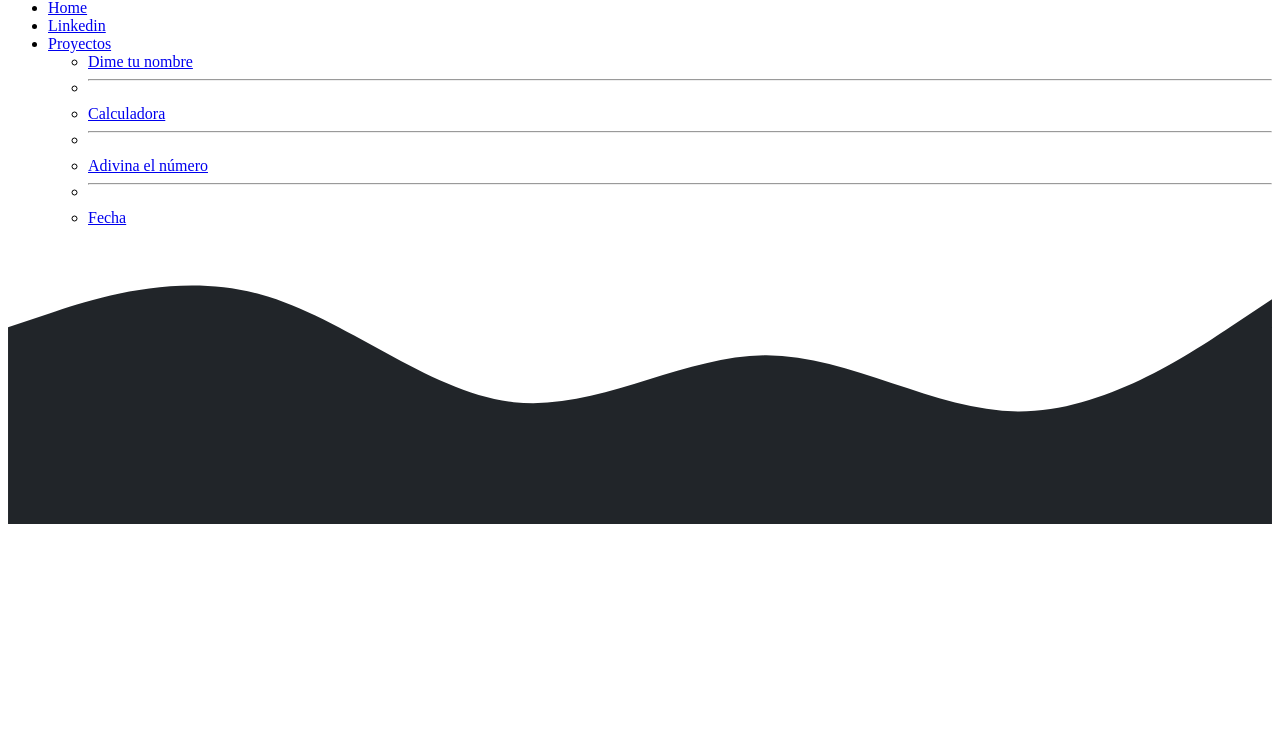
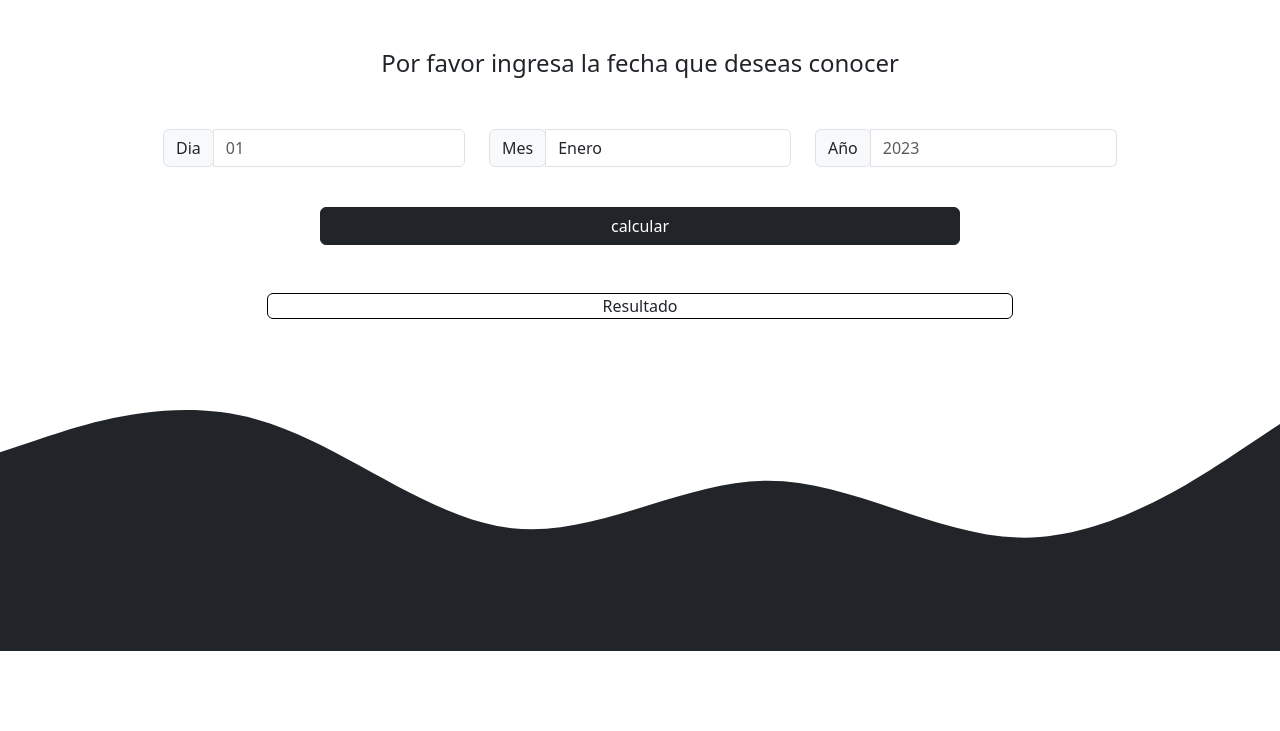
Before and after one commit to alexismoreno9811/ch26-web06-bootsrap, a plain HTML site: page assets/htmls/fecha.html in a window 1280 px wide. Shown: the part 69-800 px from the top of the page. Drawn offline with nearby package versions, Linux system fonts and the light colour scheme.

Commit message:
ci: calcular fecha

```diff
--- a/assets/htmls/fecha.html
+++ b/assets/htmls/fecha.html
@@ -4,6 +4,8 @@
   <meta charset="UTF-8">
   <meta http-equiv="X-UA-Compatible" content="IE=edge">
   <meta name="viewport" content="width=device-width, initial-scale=1.0">
+  <link href="https://cdn.jsdelivr.net/npm/bootstrap@5.3.0-alpha3/dist/css/bootstrap.min.css" rel="stylesheet"
+    integrity="sha384-KK94CHFLLe+nY2dmCWGMq91rCGa5gtU4mk92HdvYe+M/SXH301p5ILy+dN9+nJOZ" crossorigin="anonymous">
   <title>Fecha</title>
 </head>
 <body>
@@ -42,7 +44,51 @@
     </div>
   </nav>
   <main>
-
+    <legend class="text-center my-5">Por favor ingresa la fecha que deseas conocer</legend>
+    <form class="row justify-content-center text-center my-4">
+      <div class="col-10 col-md-3">
+      <div class="input-group mb-3">
+        <div class="input-group-prepend">
+          <span class="input-group-text">Dia</span>
+        </div>
+        <input type="number" id="day" class="form-control" placeholder="01" aria-label="day" min="1" max="31" required>
+      </div></div>
+      <div class="col-10 col-md-3">
+        <div class="input-group mb-3">
+          <div class="input-group-prepend">
+            <span class="input-group-text">Mes</span>
+          </div>
+          <select id="month" type="text" class="form-control" placeholder="Enero" aria-label="month" required>
+            <option value="January" selected>Enero</option>
+            <option value="February">Febrero</option>
+            <option value="March">Marzo</option>
+            <option value="April">Abril</option>
+            <option value="May">Mayo</option>
+            <option value="June">Junio</option>
+            <option value="July">Julio</option>
+            <option value="August">Agosto</option>
+            <option value="September">Septiembre</option>
+            <option value="Octuber">Octubre</option>
+            <option value="November">Noviembre</option>
+            <option value="December">Diciembre</option>
+          </select>
+        </div>
+      </div>
+      <div class="col-10 col-md-3">
+          <div class="input-group mb-3">
+            <div class="input-group-prepend">
+              <span class="input-group-text">Año</span>
+            </div>
+            <input type="number" id="year" class="form-control" placeholder="2023" aria-label="year" min="1900" max="2023" required>
+        </div>
+      </div>
+      <div class="row justify-content-center text-center my-4">
+        <button id= "buttonCalcular" class="col-6 col-md-6 btn btn-dark" type="submit">calcular</button>
+      </div>
+      <div class="row justify-content-center text-center my-4">
+        <div id="result" class="col-9 col-md-7 border border-black rounded">Resultado</div>
+      </div>
+    </form>
   </main>
   <footer>
     <div>
@@ -56,6 +102,6 @@
   <script src=" https://cdn.jsdelivr.net/npm/bootstrap@5.3.0-alpha3/dist/js/bootstrap.bundle.min.js"
   integrity="sha384-ENjdO4Dr2bkBIFxQpeoTz1HIcje39Wm4jDKdf19U8gI4ddQ3GYNS7NTKfAdVQSZe"
   crossorigin="anonymous"></script>
-  <script src="../js/main.js"></script>
+  <script src="../js/fecha.js"></script>
 </body>
 </html>
--- /dev/null
+++ b/assets/js/fecha.js
@@ -0,0 +1,19 @@
+const calcularFecha = document.getElementById(`buttonCalcular`);
+
+getDay = () => {
+  const day = document.getElementsByClassName(`form-control`);
+  date = new Date(`${day[0].value} ${day[1].value}, ${day[2].value}`);
+  return date.getDay();
+};
+
+calcularFecha.addEventListener("click", (event) => {
+  event.preventDefault();
+  const day = getDay();
+  const resultRef = document.getElementById(`result`);
+  const week = [`Domingo`, `Lunes`, `Martes`, `Miercoles`, `Jueves`, `Viernes`, `Sabado`];
+
+  if (day > 0 && day < 6)
+    resultRef.innerHTML = `${week[day]}, día laborable`;
+  else
+    resultRef.innerHTML = `${week[day]}, día no laborable`;
+});
--- a/assets/js/main.js
+++ b/assets/js/main.js
@@ -110,9 +110,9 @@ function finJuego(refsJuego, numero) {
 
 function reiniciar(refsJuego) {
   refsJuego[0].innerHTML = "¿El número en el que pensaste es:";
-  refsJuego[1].removeAttribute("hidden", "");
-  refsJuego[2].removeAttribute("hidden", "");
-  refsJuego[3].removeAttribute("hidden", "");
+  refsJuego[1].removeAttribute("hidden");
+  refsJuego[2].removeAttribute("hidden");
+  refsJuego[3].removeAttribute("hidden");
   refsJuego[1].innerHTML = `50` ;
   refsJuego[2].removeAttribute("onclick");
   refsJuego[2].setAttribute("onclick", "juegoActivo(0)");
```
Also changed, not shown: assets/htmls/calculadora.html (+1 -1 lines), assets/htmls/nombre.html (+1 -1 lines), assets/htmls/numero.html (+1 -1 lines), index.html (+1 -1 lines).
